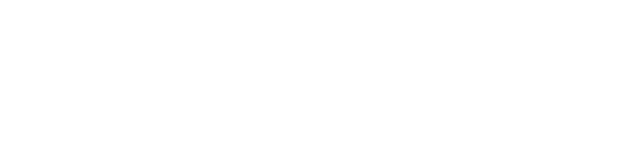
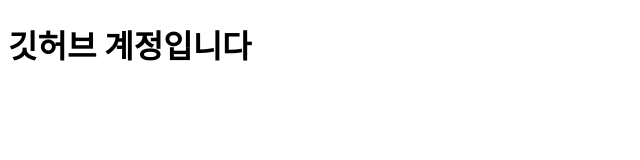
Before and after one commit to cmjjjjj/Portfolio, a plain HTML site: page index.html in a window 1280 px wide. Shown: the whole page, without its empty margins (0-640 px from the left). Drawn offline with Linux system fonts and the light colour scheme.

Commit message:
index.html

```diff
--- a/index.html
+++ b/index.html
@@ -6,6 +6,6 @@
     <title>M</title>
 </head>
 <body>
-    <h1></h1>
+    <h1>깃허브 계정입니다</h1>
 </body>
 </html>
```
